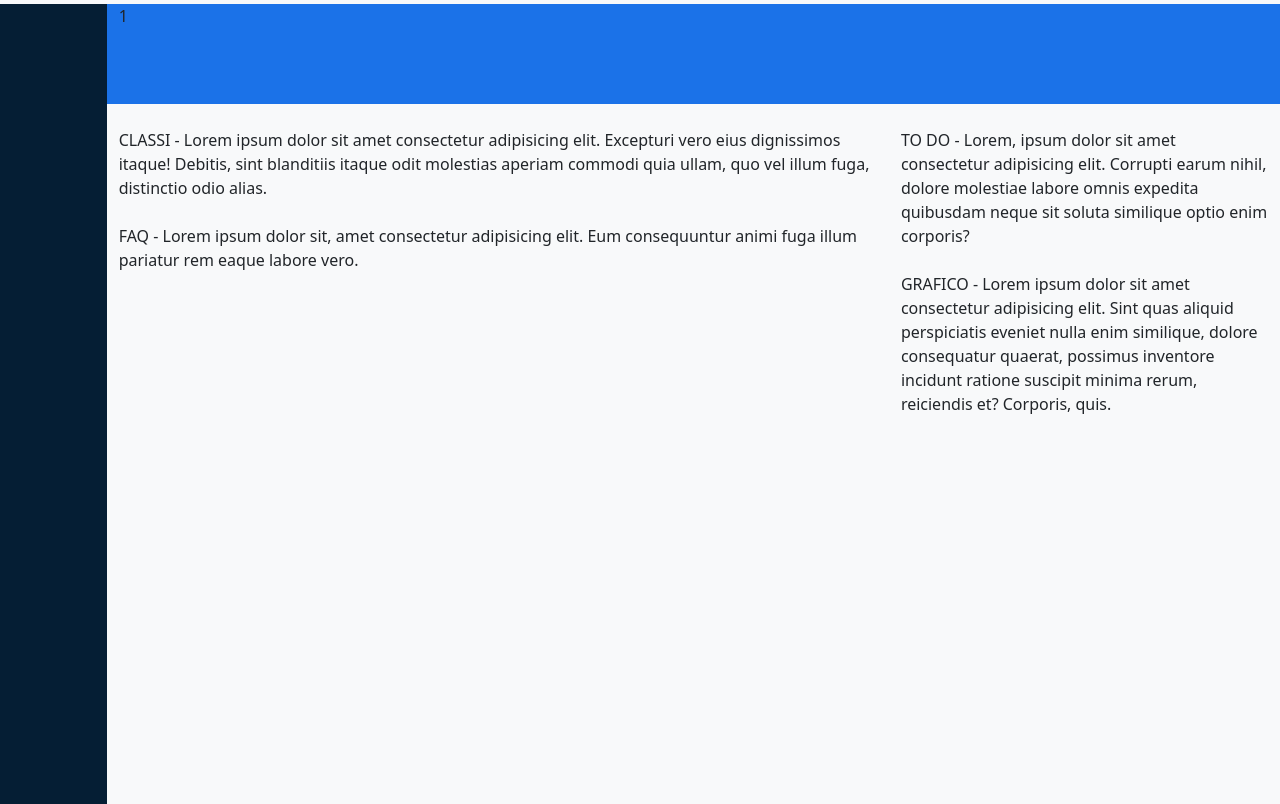
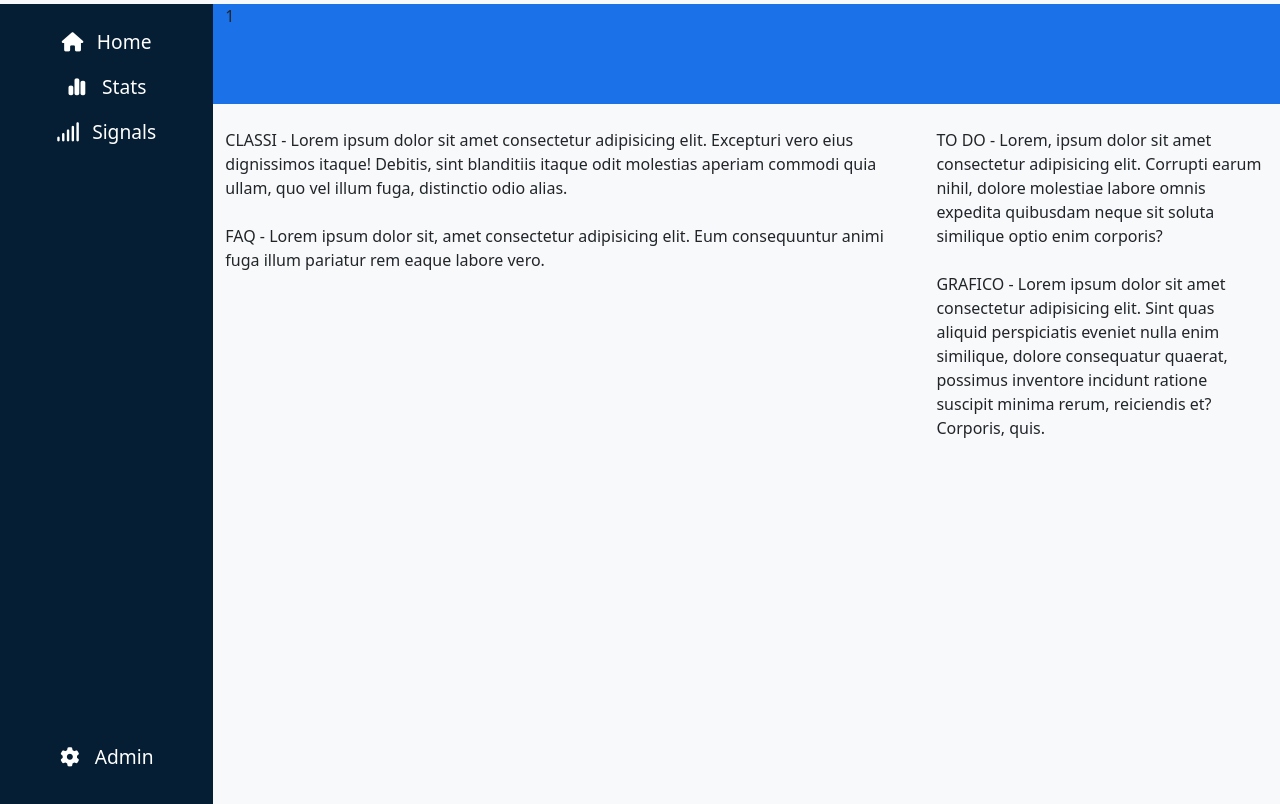
Before and after one commit to CaraccioloJessica/html-css-bootstrap-dashboard, a plain HTML site: page index.html in a window 1280 px wide. Shown: the part 56-860 px from the top of the page. Drawn offline with nearby package versions, Linux system fonts and the light colour scheme.

Commit message:
lateral bar styled, for now

```diff
--- a/css/style.css
+++ b/css/style.css
@@ -46,11 +46,35 @@ nav img{
   color: #FFA431;
 }
 
-/*********** CONTENUTO CENTRALE ***********/
+/*********** BARRA LATERALE ***********/
 .left_content{
   background-color: #051e34;
   margin-top: 60px;
+  position: relative;
 }
+
+.icon_text a{
+  text-decoration: none;
+  color: #fff;
+}
+
+.icon_text{
+  font-size: 1.2rem;
+}
+
+.icon_text i{
+  width: 20px;
+  height: 20px;
+  margin-right: 10px;
+}
+
+.icon_text:last-child{
+  position: absolute;
+  left: 0;
+  bottom: 2rem;
+}
+
+/*********** CONTENUTO CENTRALE ***********/
 
 .right_content{
   background-color: #f8f9fa;
--- a/index.html
+++ b/index.html
@@ -33,6 +33,7 @@
                 </div>
               </form>
 
+              <!------------ ICONE MENU NAV ------------>
               <div class="flex-grow-0">
                 <ul class="navbar-nav mb-2 mb-lg-0">
                   <li class="nav-item d-none d-lg-block">
@@ -52,6 +53,7 @@
                       <i class="fa-solid fa-bell"></i>
                     </a>
 
+                    <!------------ DROPDOWN MENU ------------>
                     <ul class="dropdown-menu">
                       <li><a class="dropdown-item" href="#">Profilo</a></li>
                       <li><a class="dropdown-item" href="#">Fatturazione</a></li>
@@ -71,7 +73,36 @@
     <div class="container-fluid">
       <!---------- BARRA LATERALE MENU ---------->
       <div class="row">
-        <div class="col-1 left_content">
+        <div class="col-1 col-lg-2 p-0 text-white left_content">
+          <div class="container-fluid ">
+            <div class="col-12 text-center mb-3 mt-4 icon_text">
+              <a href="#">
+                <i class="fa-solid fa-house"></i>
+                <span class="d-none d-lg-inline">Home</span>
+              </a>
+            </div>
+
+            <div class="col-12 text-center mb-3 icon_text">
+              <a href="#">
+                <i class="fa-solid fa-chart-simple"></i>
+                <span class="d-none d-lg-inline">Stats</span>
+              </a>
+            </div>
+
+            <div class="col-12 text-center mb-3 icon_text">
+              <a href="#">
+                <i class="fa-solid fa-signal"></i>
+                <span class="d-none d-lg-inline">Signals</span>
+              </a>
+            </div>
+
+            <div class="col-12 text-center icon_text">
+              <a href="#">
+                <i class="fa-solid fa-gear"></i>
+                <span class="d-none d-lg-inline">Admin</span>
+              </a>
+            </div>
+          </div>
         </div>
 
         <!---------- CONTENUTO CENTRALE ---------->
```
Lines whose indentation alone changed are shown as unchanged.
